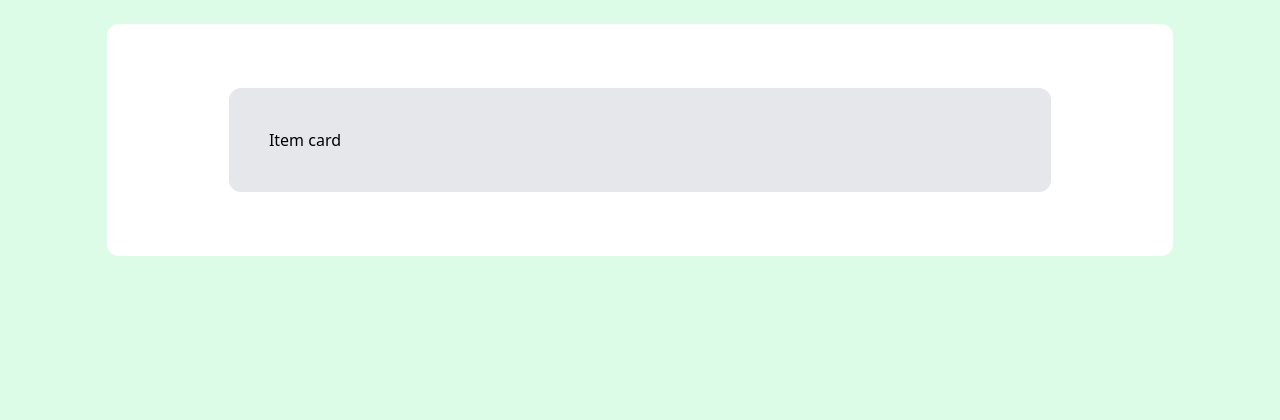
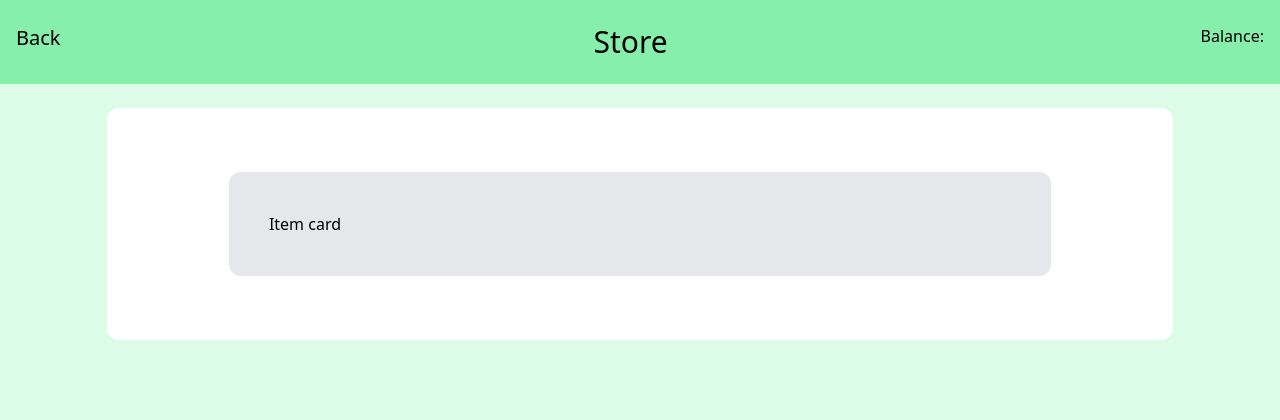
Before and after one commit to bogdano/engage, a Django app: template templates/store.html in a window 1280 px wide. Shown: the top 420 px of the page. Run offline with Django 5.2, Linux system fonts and the light colour scheme; the template is opened without the code that fills it, so the values that code supplies are empty; some libraries are stand-ins or nearby versions.

Commit message:
Store top navbar

```diff
--- a/templates/store.html
+++ b/templates/store.html
@@ -10,6 +10,11 @@
 </head>
 
 <body class="bg-green-100">
+    <nav class="flex py-6 justify-between text-center px-4 py-6 bg-green-300">
+        <a href="/" class="text-xl text-black">Back</a>
+        <p class="text-3xl">Store</p>
+        <p>Balance:</p>
+    </nav>
 
     <nav class="flex items-center justify-between px-4 py-6 text-center bg-green-300 fixed bottom-0 left-0 z-50 w-full">
         <a href="/" class="text-2xl text-black">Placeholder Navbar</a>
```
